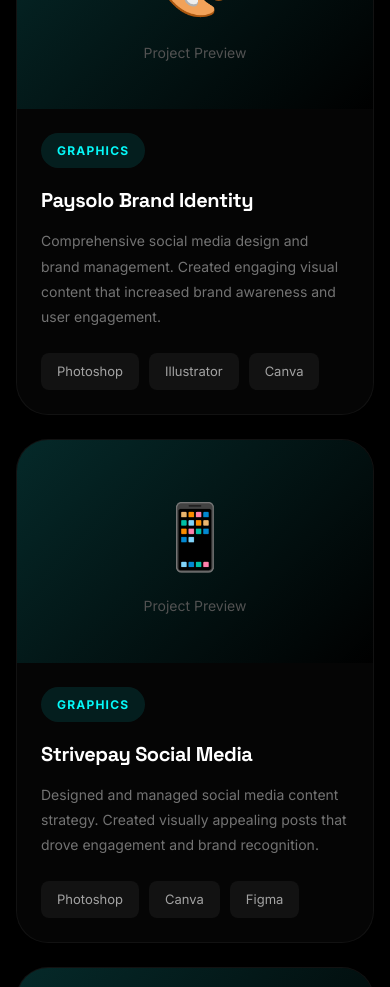
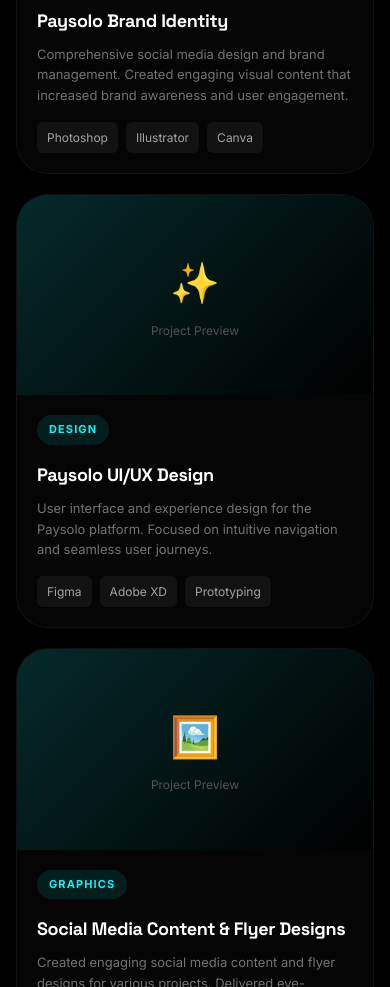
Before and after one commit to obilingard8-ux/my-portfolio, a React (Create React App) app: page / in a window 390 px wide. Shown: the part 3740-4727 px from the top of the page. Built offline with nearby package versions, Linux system fonts and the light colour scheme.

Commit message:
Update portfolio content, contact form, and project layout

```diff
--- a/package.json
+++ b/package.json
@@ -11,6 +11,7 @@
     "framer-motion": "^11.0.3"
   },
   "scripts": {
+    "dev": "react-scripts start",
     "start": "react-scripts start",
     "build": "react-scripts build",
     "test": "react-scripts test",
--- a/src/components/Contact.js
+++ b/src/components/Contact.js
@@ -1,5 +1,8 @@
 import React, { useState } from 'react';
-import { FiMail, FiMapPin, FiPhone, FiSend, FiGithub, FiLinkedin, FiTwitter, FiInstagram } from 'react-icons/fi';
+import { FiMail, FiSend, FiInstagram } from 'react-icons/fi';
+import { FaWhatsapp, FaFacebook, FaBehance } from 'react-icons/fa';
+
+const CONTACT_EMAIL = 'chibuezeobi.v@gmail.com';
 
 const Contact = () => {
   const [formData, setFormData] = useState({
@@ -8,44 +11,78 @@
     subject: '',
     message: '',
   });
+  const [isSubmitting, setIsSubmitting] = useState(false);
+  const [status, setStatus] = useState({ type: '', message: '' });
 
   const handleChange = (e) => {
     setFormData({
       ...formData,
       [e.target.name]: e.target.value,
     });
+    if (status.message) {
+      setStatus({ type: '', message: '' });
+    }
   };
 
-  const handleSubmit = (e) => {
+  const handleSubmit = async (e) => {
     e.preventDefault();
-    // Handle form submission - you can integrate with email service
-    console.log('Form submitted:', formData);
-    alert('Thank you for your message! I will get back to you soon.');
+    setIsSubmitting(true);
+    setStatus({ type: '', message: '' });
+
+    try {
+      const response = await fetch(`https://formsubmit.co/ajax/${CONTACT_EMAIL}`, {
+        method: 'POST',
+        headers: {
+          'Content-Type': 'application/json',
+          Accept: 'application/json',
+        },
+        body: JSON.stringify({
+          name: formData.name,
+          email: formData.email,
+          subject: formData.subject,
+          message: formData.message,
+          _subject: `Portfolio message: ${formData.subject}`,
+          _template: 'table',
+          _captcha: 'false',
+        }),
+      });
+
+      if (!response.ok) {
+        throw new Error('Failed to send message');
+      }
+
+      setStatus({
+        type: 'success',
+        message: 'Thank you! Your message has been sent. I will get back to you soon.',
+      });
       setFormData({ name: '', email: '', subject: '', message: '' });
+    } catch {
+      setStatus({
+        type: 'error',
+        message: 'Something went wrong. Please try again or contact me via WhatsApp.',
+      });
+    } finally {
+      setIsSubmitting(false);
+    }
   };
 
   const contactDetails = [
     {
       icon: <FiMail />,
       label: 'Email',
-      value: 'your.email@example.com',
+      value: CONTACT_EMAIL,
     },
     {
-      icon: <FiPhone />,
-      label: 'Phone',
-      value: '+234 XXX XXX XXXX',
-    },
-    {
-      icon: <FiMapPin />,
-      label: 'Location',
-      value: 'Nigeria',
+      icon: <FaWhatsapp />,
+      label: 'WhatsApp',
+      value: '+234 7026137298',
+      href: 'https://wa.me/2347026137298',
     },
   ];
 
   const socialLinks = [
-    { icon: <FiGithub />, url: '#', label: 'GitHub' },
-    { icon: <FiLinkedin />, url: '#', label: 'LinkedIn' },
-    { icon: <FiTwitter />, url: '#', label: 'Twitter' },
+    { icon: <FaBehance />, url: 'https://www.behance.net/lingardobi', label: 'Behance' },
+    { icon: <FaFacebook />, url: 'https://www.facebook.com/share/1Hqdx7Lvy4/?mibextid=wwXIfr', label: 'Facebook' },
     { icon: <FiInstagram />, url: '#', label: 'Instagram' },
   ];
 
@@ -64,15 +101,33 @@
             </p>
 
             <div className="contact-details">
-              {contactDetails.map((item, index) => (
-                <div key={index} className="contact-item">
+              {contactDetails.map((item, index) => {
+                const content = (
+                  <>
                     <div className="icon">{item.icon}</div>
                     <div className="contact-item-content">
                       <h4>{item.label}</h4>
                       <p>{item.value}</p>
                     </div>
+                  </>
+                );
+
+                return item.href ? (
+                  <a
+                    key={index}
+                    href={item.href}
+                    className="contact-item"
+                    target="_blank"
+                    rel="noopener noreferrer"
+                  >
+                    {content}
+                  </a>
+                ) : (
+                  <div key={index} className="contact-item">
+                    {content}
                   </div>
-              ))}
+                );
+              })}
             </div>
 
             <div className="social-links">
@@ -142,8 +197,13 @@
                   required
                 ></textarea>
               </div>
-              <button type="submit" className="btn btn-primary">
-                Send Message <FiSend />
+              {status.message && (
+                <p className={`form-status form-status--${status.type}`}>
+                  {status.message}
+                </p>
+              )}
+              <button type="submit" className="btn btn-primary" disabled={isSubmitting}>
+                {isSubmitting ? 'Sending...' : 'Send Message'} <FiSend />
               </button>
             </form>
           </div>
--- a/src/components/Projects.js
+++ b/src/components/Projects.js
@@ -33,16 +33,6 @@
       githubUrl: null,
     },
     {
-      id: 3,
-      title: 'Strivepay Social Media',
-      description: 'Designed and managed social media content strategy. Created visually appealing posts that drove engagement and brand recognition.',
-      category: 'graphics',
-      tech: ['Photoshop', 'Canva', 'Figma'],
-      icon: '📱',
-      liveUrl: '#',
-      githubUrl: null,
-    },
-    {
       id: 4,
       title: 'Paysolo UI/UX Design',
       description: 'User interface and experience design for the Paysolo platform. Focused on intuitive navigation and seamless user journeys.',
@@ -54,21 +44,21 @@
     },
     {
       id: 5,
-      title: 'Email Marketing Campaigns',
-      description: 'Designed and executed email marketing campaigns using Brevo. Achieved high open rates and engagement through compelling design and copy.',
+      title: 'Social Media Content & Flyer Designs',
+      description: 'Created engaging social media content and flyer designs for various projects. Delivered eye-catching visuals for posts, campaigns, and promotional materials.',
       category: 'graphics',
-      tech: ['Brevo', 'HTML Email', 'Canva'],
-      icon: '📧',
+      tech: ['Photoshop', 'Canva', 'Illustrator'],
+      icon: '🖼️',
       liveUrl: '#',
       githubUrl: null,
     },
     {
       id: 6,
-      title: 'WordPress Projects',
-      description: 'Built and customized WordPress websites for various clients. Implemented custom themes and plugins to meet specific business needs.',
-      category: 'frontend',
-      tech: ['WordPress', 'PHP', 'CSS', 'JavaScript'],
-      icon: '🌐',
+      title: 'Shopify Optika — Full Branding',
+      description: 'Complete branding project for Shopify Optika. Developed brand identity, visual assets, and cohesive design across digital touchpoints.',
+      category: 'graphics',
+      tech: ['Shopify', 'Branding', 'Photoshop', 'Canva'],
+      icon: '🛍️',
       liveUrl: '#',
       githubUrl: null,
     },
--- a/src/styles/index.css
+++ b/src/styles/index.css
@@ -755,8 +755,8 @@
 
 .projects-grid {
   display: grid;
-  grid-template-columns: repeat(2, 1fr);
-  gap: 40px;
+  grid-template-columns: repeat(3, 1fr);
+  gap: 24px;
 }
 
 .project-card {
@@ -769,16 +769,16 @@
 }
 
 .project-card:hover {
-  transform: translateY(-12px) scale(1.02);
+  transform: translateY(-6px) scale(1.01);
   border-color: rgba(5, 248, 248, 0.4);
   box-shadow:
-    0 40px 80px rgba(0,0,0,0.5),
-    0 0 60px rgba(5, 248, 248, 0.15);
+    0 20px 40px rgba(0,0,0,0.5),
+    0 0 40px rgba(5, 248, 248, 0.15);
 }
 
 .project-image {
   position: relative;
-  aspect-ratio: 16/10;
+  aspect-ratio: 16/9;
   overflow: hidden;
 }
 
@@ -790,7 +790,7 @@
   flex-direction: column;
   align-items: center;
   justify-content: center;
-  font-size: 4rem;
+  font-size: 2.5rem;
   transition: all 0.6s cubic-bezier(0.23, 1, 0.32, 1);
 }
 
@@ -799,9 +799,9 @@
 }
 
 .project-image-placeholder span {
-  font-size: 0.875rem;
+  font-size: 0.75rem;
   color: var(--gray-600);
-  margin-top: 8px;
+  margin-top: 6px;
 }
 
 .project-overlay {
@@ -821,15 +821,15 @@
 }
 
 .project-link {
-  width: 60px;
-  height: 60px;
+  width: 44px;
+  height: 44px;
   background: var(--white);
   color: var(--black);
   border-radius: 50%;
   display: flex;
   align-items: center;
   justify-content: center;
-  font-size: 1.5rem;
+  font-size: 1.125rem;
   transition: all 0.3s ease;
 }
 
@@ -840,16 +840,16 @@
 }
 
 .project-content {
-  padding: 32px;
+  padding: 20px;
 }
 
 .project-category {
   display: inline-block;
-  padding: 8px 16px;
+  padding: 6px 12px;
   background: rgba(5, 248, 248, 0.1);
   color: var(--accent);
   border-radius: 60px;
-  font-size: 0.75rem;
+  font-size: 0.6875rem;
   font-weight: 700;
   text-transform: uppercase;
   letter-spacing: 0.1em;
@@ -857,30 +857,34 @@
 }
 
 .project-title {
-  font-size: 1.5rem;
-  margin-bottom: 12px;
+  font-size: 1.125rem;
+  margin-bottom: 8px;
   color: var(--white);
   letter-spacing: -0.02em;
 }
 
 .project-description {
   color: var(--gray-500);
-  font-size: 1rem;
-  margin-bottom: 24px;
-  line-height: 1.8;
+  font-size: 0.875rem;
+  margin-bottom: 16px;
+  line-height: 1.6;
+  display: -webkit-box;
+  -webkit-line-clamp: 3;
+  -webkit-box-orient: vertical;
+  overflow: hidden;
 }
 
 .project-tech {
   display: flex;
-  gap: 10px;
+  gap: 8px;
   flex-wrap: wrap;
 }
 
 .project-tech span {
-  padding: 8px 16px;
+  padding: 6px 10px;
   background: rgba(255,255,255,0.05);
-  border-radius: 8px;
-  font-size: 0.8125rem;
+  border-radius: 6px;
+  font-size: 0.75rem;
   color: var(--gray-400);
 }
 
@@ -1089,6 +1093,12 @@
   transition: all 0.3s ease;
 }
 
+a.contact-item {
+  text-decoration: none;
+  color: inherit;
+  cursor: pointer;
+}
+
 .contact-item:hover {
   transform: translateX(8px);
 }
@@ -1174,6 +1184,31 @@
   right: 0;
   height: 2px;
   background: linear-gradient(90deg, transparent, var(--accent), transparent);
+}
+
+.form-status {
+  padding: 14px 18px;
+  border-radius: 12px;
+  font-size: 0.9375rem;
+  line-height: 1.5;
+}
+
+.form-status--success {
+  background: rgba(5, 248, 248, 0.1);
+  border: 1px solid rgba(5, 248, 248, 0.3);
+  color: var(--accent);
+}
+
+.form-status--error {
+  background: rgba(255, 80, 80, 0.1);
+  border: 1px solid rgba(255, 80, 80, 0.3);
+  color: #ff6b6b;
+}
+
+.btn-primary:disabled {
+  opacity: 0.6;
+  cursor: not-allowed;
+  transform: none;
 }
 
 .contact-form {
@@ -1356,7 +1391,8 @@
   }
 
   .projects-grid {
-    grid-template-columns: 1fr;
+    grid-template-columns: repeat(2, 1fr);
+    gap: 20px;
   }
 
   .projects-header .section-title {
@@ -1529,19 +1565,20 @@
   }
 
   .projects-grid {
-    gap: 24px;
+    grid-template-columns: 1fr;
+    gap: 20px;
   }
 
   .project-content {
-    padding: 24px;
+    padding: 20px;
   }
 
   .project-title {
-    font-size: 1.25rem;
+    font-size: 1.125rem;
   }
 
   .project-description {
-    font-size: 0.875rem;
+    font-size: 0.8125rem;
   }
 
   .skills-categories {
```
Lines whose indentation alone changed are shown as unchanged.
